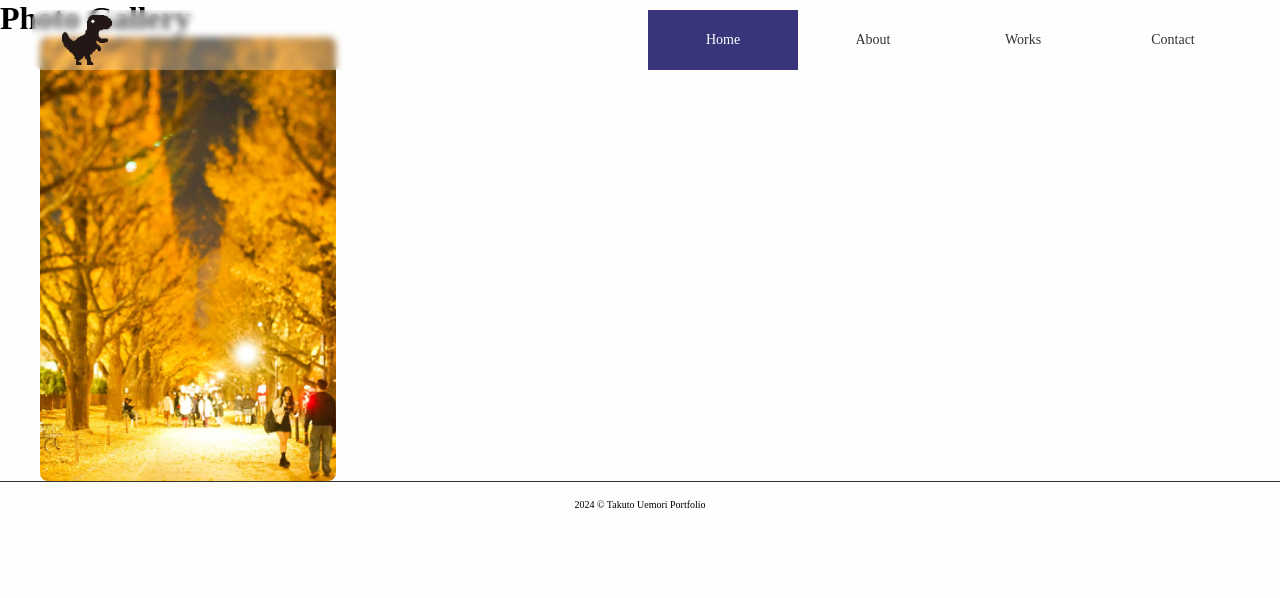
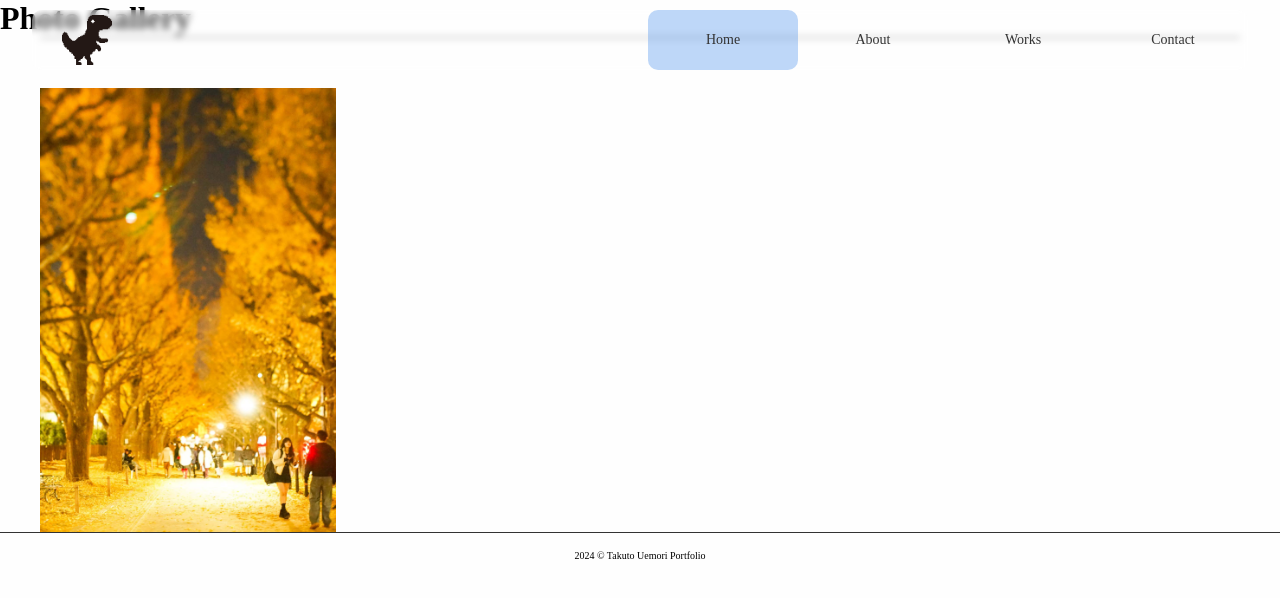
Before and after one commit to UTakuto/portfolio, a React (Vite) app: page /photo in a window 1280 px wide. In both pictures the pointer is over the link "Home". Shown: the top 598 px of the page. Built offline with nearby package versions, Linux system fonts and the light colour scheme.

Commit message:
ヘッダーのホバー効果を改善し、フォトグリッドにボーダーを追加。グローバルスタイルのセクションをコメントアウト。

```diff
--- a/src/components/header/header.css
+++ b/src/components/header/header.css
@@ -36,8 +36,9 @@ header {
             transition: ease-in-out 0.4s;
 
             &:hover {
-                color: #fefefe;
-                background-color: #38357a;
+                color: #333;
+                border-radius: 10px;
+                background-color: rgba(41, 123, 230, 0.3);
             }
         }
     }
--- a/src/components/photo/photoGrids.css
+++ b/src/components/photo/photoGrids.css
@@ -2,6 +2,8 @@
     /* padding: 20px; */
     max-width: 1200px;
     margin: auto;
+    border-top: solid 1px #555;
+    padding-top: 50px;
 }
 
 .masonry-grid {
@@ -18,5 +20,5 @@
     width: 100%;
     height: auto;
     display: block;
-    border-radius: 8px;
+    /* border-radius: 8px; */
 }
--- a/src/global.css
+++ b/src/global.css
@@ -14,9 +14,9 @@ body {
     font-size: 1.6rem;
 }
 
-section {
+/* section {
     margin: 100px 0;
-}
+} */
 
 li {
     list-style-type: none;
```
